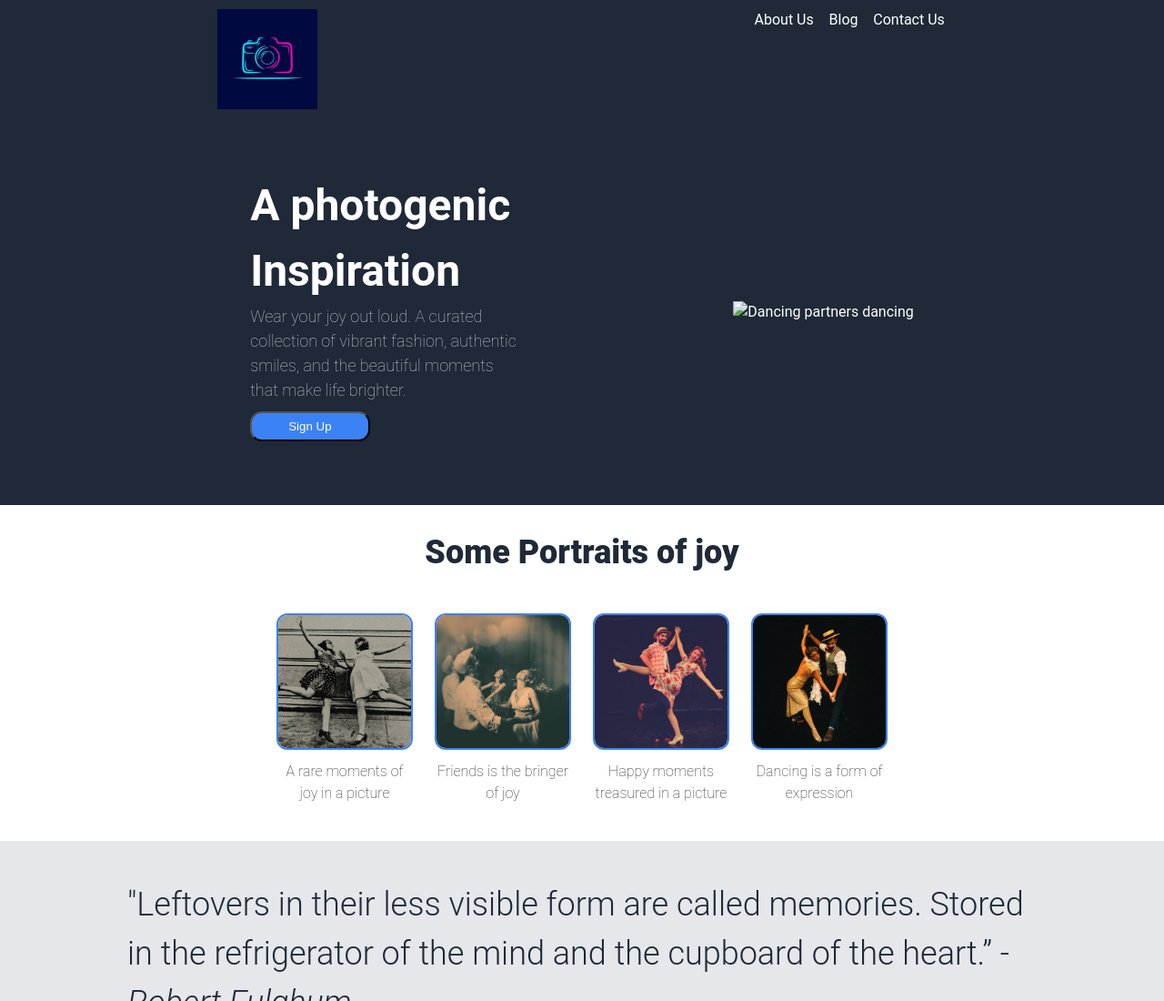
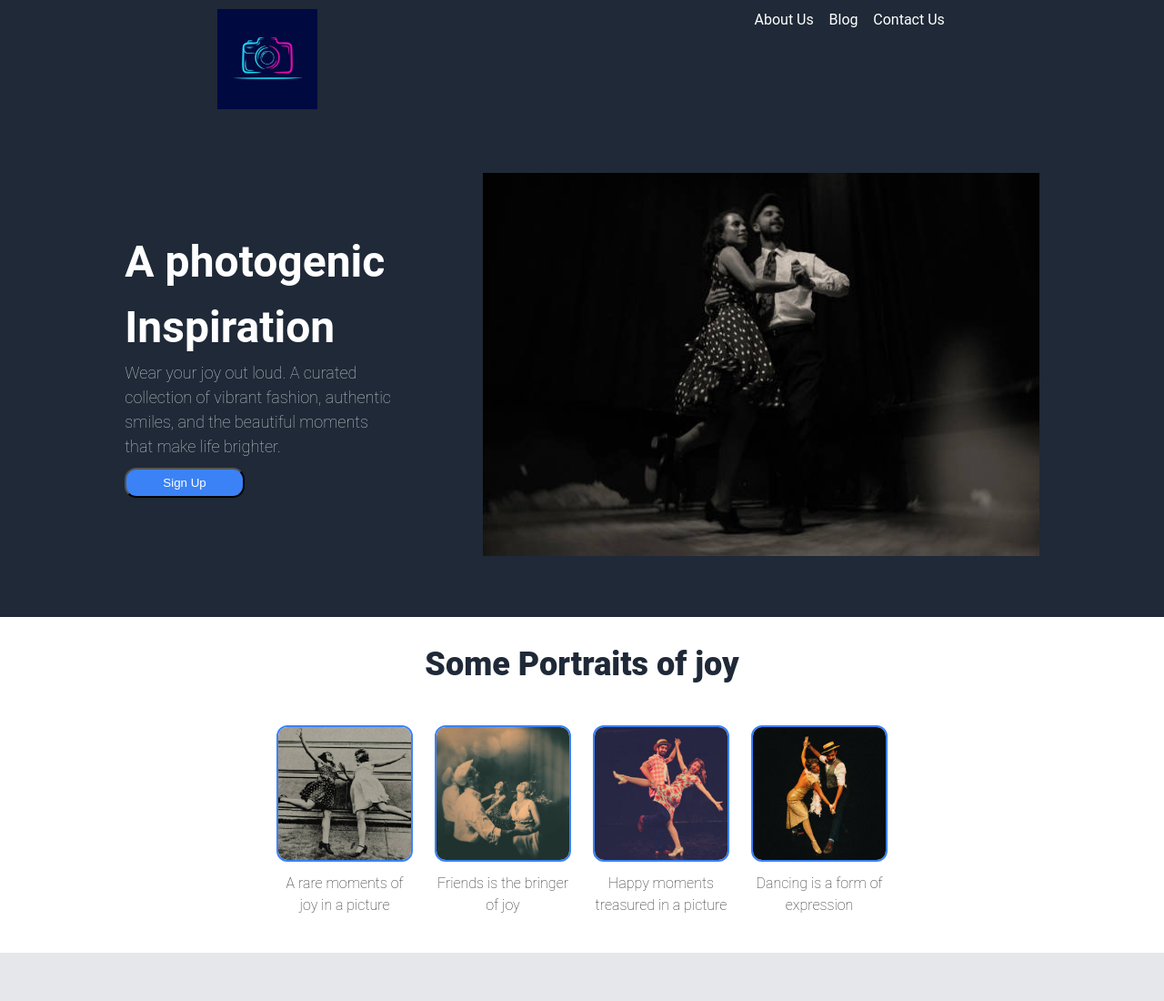
Before and after one commit to msaadawi00-lgtm/Project-Landing-Page, a plain HTML site: page index.html in a window 1280 px wide. Shown: the top 1100 px of the page at 91% size. Drawn offline with Linux system fonts and the light colour scheme.

Commit message:
Fixed an issue where  photos did not load properly

```diff
--- a/index.html
+++ b/index.html
@@ -28,7 +28,7 @@
                 </button>
                </div>
                <div class="fist-image">
-                <img src="Images/Dancing image.jpg" alt="Dancing partners dancing">
+                <img src="/Images/Dancing image.jpg" alt="Dancing partners dancing">
                </div>
             </section>
             <h2>Some Portraits of joy</h2>
```
Also changed, not shown: Images/Dancing image.jpg (added).
